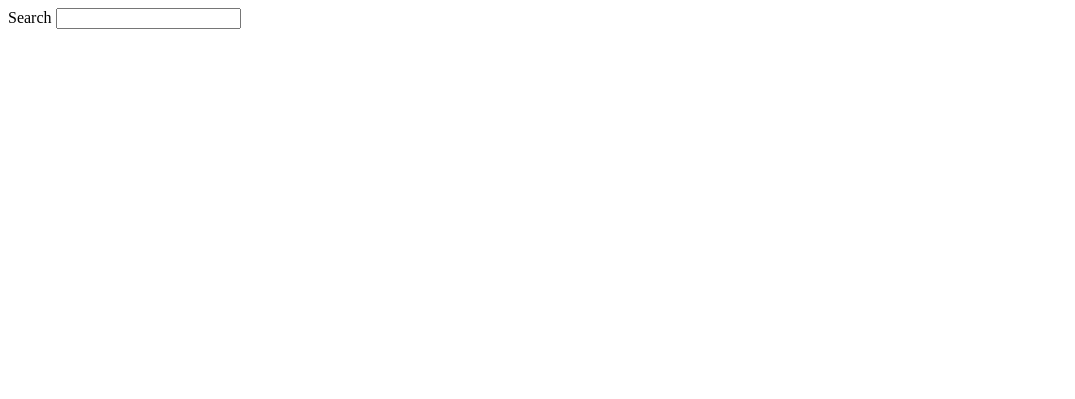
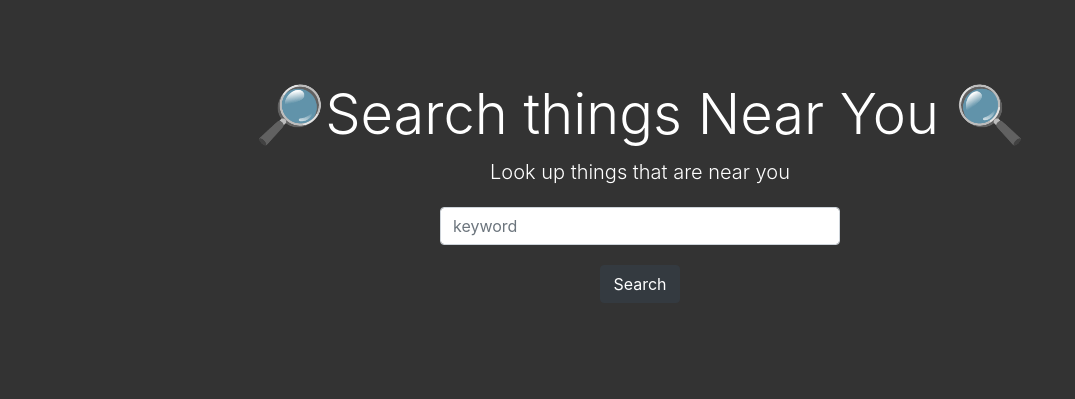
Before and after one commit to VoidArchive/GoogleMapsApp, a Flask app: page / in a window 1280 px wide. Before the commit the part shown is almost empty. Shown: the top 399 px of the page, without its empty margins (0-1075 px from the left). Run offline with Flask 2, Linux system fonts and the light colour scheme; some libraries are stand-ins or nearby versions.

Commit message:
front end complete

```diff
--- a/app.py
+++ b/app.py
@@ -1,11 +1,12 @@
 import time
 import api
 import googlemaps
-from flask import Flask, render_template, redirect, url_for, jsonify
+from flask import Flask, render_template,redirect, url_for, jsonify,request
 from flask_sqlalchemy import SQLAlchemy
 
 app = Flask(__name__)
 app.config['SECRET_KEY'] = '8BYkEfBA6O6donzWlSihBXox7C0sKR6b'
+
 
 
 # Using google api to search
@@ -43,9 +44,10 @@ def search_google(search_string, radius):
     return response_list
 
 
-@app.route('/')
+@app.route('/',methods=['GET','POST'])
 def home():
-    return render_template('index.html')
+
+    return(render_template('index.html'))
 
 
 if __name__=="__main__":
--- /dev/null
+++ b/static/css/style.css
@@ -0,0 +1,17 @@
+body {
+  background-color: #333;
+}
+
+.jumbotron {
+  display: flex;
+  align-items: center;
+  margin: 0;
+  height: 50vh;
+  color: white;
+  background-color: #333;
+}
+
+.form-control {
+  width: 50vh;
+  margin: 20px auto;
+}
--- a/templates/index.html
+++ b/templates/index.html
@@ -1,17 +1,50 @@
 <!DOCTYPE html>
 <html lang="en">
+
 <head>
     <meta charset="UTF-8">
     <meta http-equiv="X-UA-Compatible" content="IE=edge">
     <meta name="viewport" content="width=device-width, initial-scale=1.0">
-    <title>Search for App</title>
+    <!-- Bootstrap -->
+    <link rel="stylesheet" href="https://stackpath.bootstrapcdn.com/bootstrap/4.1.3/css/bootstrap.min.css"
+        integrity="sha384-MCw98/SFnGE8fJT3GXwEOngsV7Zt27NXFoaoApmYm81iuXoPkFOJwJ8ERdknLPMO" crossorigin="anonymous">
+
+    <link rel="stylesheet" href="{{url_for('static',filename='css/style.css')}}">
+
+    <title>Search</title>
 </head>
+
 <body>
-    <div>
-        <form action="",method="post">
-            <label for="">Search</label>
-            <input type="text" name="search_string" id="search_string">
-        </form>
+    <div class="jumbotron jumbotron-fluid text-center">
+        <div class="container">
+            <h1 class="display-4">🔎Search things Near You 🔍</h1>
+            <p class="lead">Look up things that are near you</p>
+
+            <form action="", method="post">
+                <div class="form-group">
+                    <input type="text" class="form-control" name="search" placeholder="keyword">
+                    <button type="button" class="btn btn-dark">Search</button>
+                </div>
+            </form>
+        </div>
     </div>
+
+
+
+
+
+
+    <!-- Optional JavaScript -->
+    <!-- jQuery first, then Popper.js, then Bootstrap JS -->
+    <script src="https://code.jquery.com/jquery-3.3.1.slim.min.js"
+        integrity="sha384-q8i/X+965DzO0rT7abK41JStQIAqVgRVzpbzo5smXKp4YfRvH+8abtTE1Pi6jizo"
+        crossorigin="anonymous"></script>
+    <script src="https://cdnjs.cloudflare.com/ajax/libs/popper.js/1.14.3/umd/popper.min.js"
+        integrity="sha384-ZMP7rVo3mIykV+2+9J3UJ46jBk0WLaUAdn689aCwoqbBJiSnjAK/l8WvCWPIPm49"
+        crossorigin="anonymous"></script>
+    <script src="https://stackpath.bootstrapcdn.com/bootstrap/4.1.3/js/bootstrap.min.js"
+        integrity="sha384-ChfqqxuZUCnJSK3+MXmPNIyE6ZbWh2IMqE241rYiqJxyMiZ6OW/JmZQ5stwEULTy"
+        crossorigin="anonymous"></script>
 </body>
+
 </html>
```
